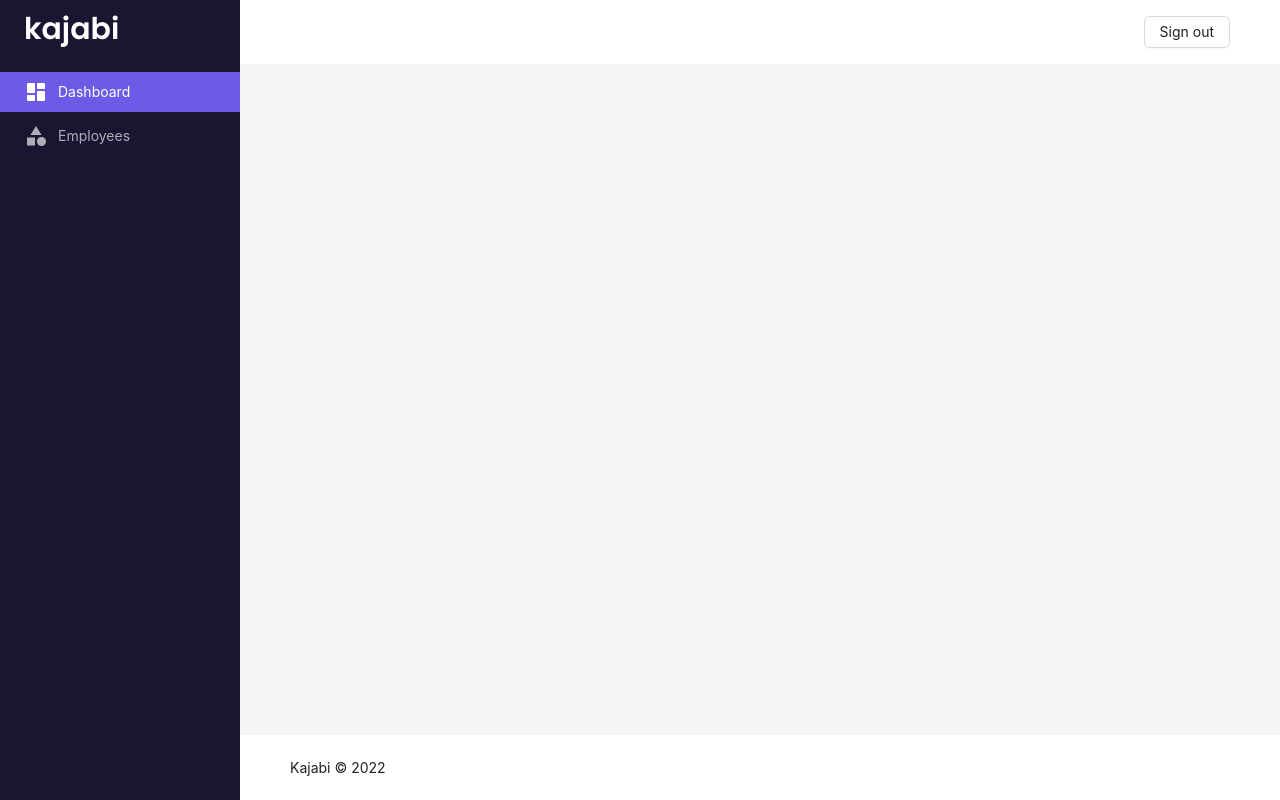
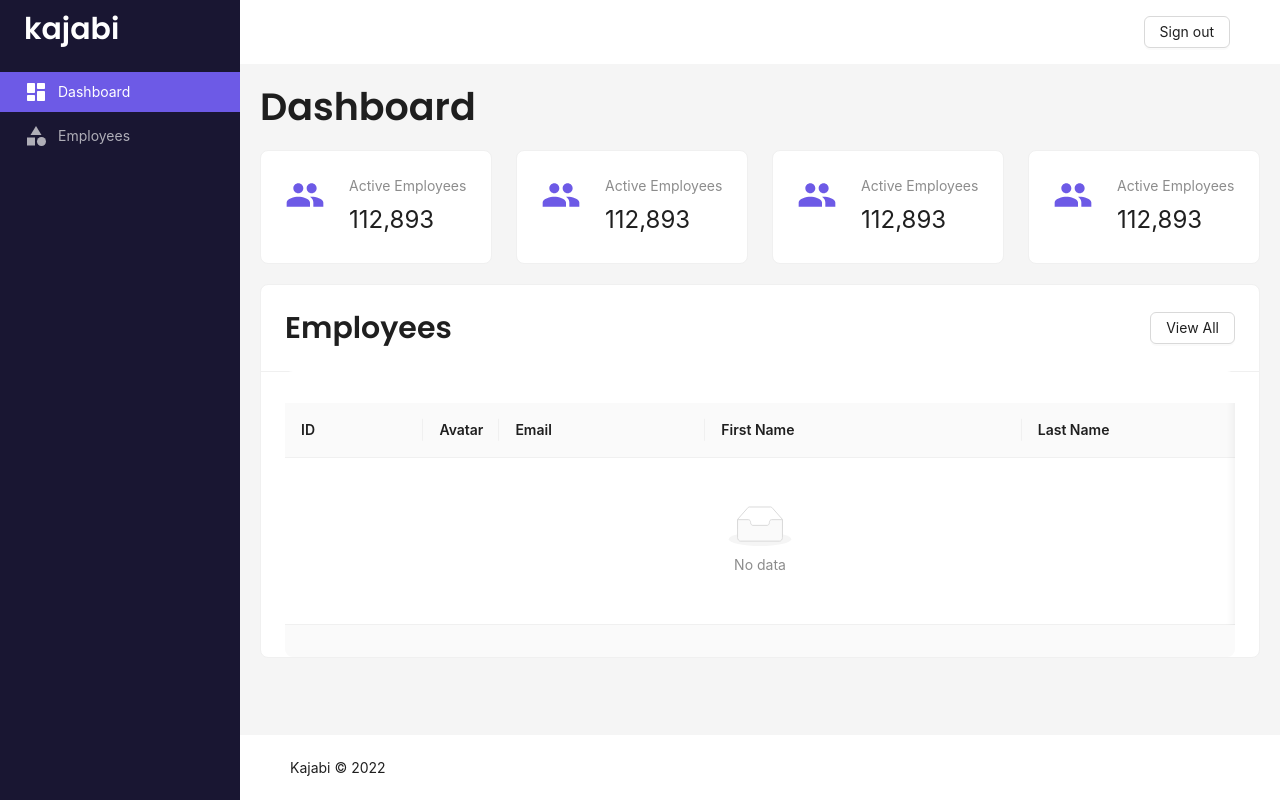
Before and after one commit to murerkinn/kajabi-challenge, a Next.js app: page / in a window 1280 px wide. Built offline with nearby package versions, Linux system fonts and the light colour scheme.

Commit message:
Update dashboard page

```diff
--- a/src/pages/index.tsx
+++ b/src/pages/index.tsx
@@ -1,5 +1,72 @@
+import { Button, Card, Col, Row, Typography } from 'antd'
+import Link from 'next/link'
+
+import StatisticCard from '@/modules/dashboard/components/statistic-card'
+import EmployeeTable from '@/modules/employee/components/employee-table'
+
 const Home = () => {
-  return <div></div>
+  return (
+    <>
+      <main>
+        <Row className="page-title">
+          <Col>
+            <Typography.Title>Dashboard</Typography.Title>
+          </Col>
+        </Row>
+
+        <Row gutter={[24, 24]} style={{ marginBottom: '2rem' }}>
+          <Col xs={24} sm={12} lg={6}>
+            <StatisticCard />
+          </Col>
+
+          <Col xs={24} sm={12} lg={6}>
+            <StatisticCard />
+          </Col>
+
+          <Col xs={24} sm={12} lg={6}>
+            <StatisticCard />
+          </Col>
+
+          <Col xs={24} sm={12} lg={6}>
+            <StatisticCard />
+          </Col>
+        </Row>
+
+        <Row>
+          <Col span={24}>
+            <Card
+              title={
+                <Row
+                  align="middle"
+                  justify="space-between"
+                  style={{ padding: '2.4rem 0' }}
+                >
+                  <Col>
+                    <Typography.Title level={2}>Employees</Typography.Title>
+                  </Col>
+
+                  <Col>
+                    <Link href="/employees" legacyBehavior>
+                      <Button>View All</Button>
+                    </Link>
+                  </Col>
+                </Row>
+              }
+              bodyStyle={{ padding: '0 2.4rem' }}
+            >
+              <EmployeeTable
+                data={[]}
+                loading={false}
+                total={0}
+                hideHeader
+                hideFooter
+              />
+            </Card>
+          </Col>
+        </Row>
+      </main>
+    </>
+  )
 }
 
 export default Home
```
